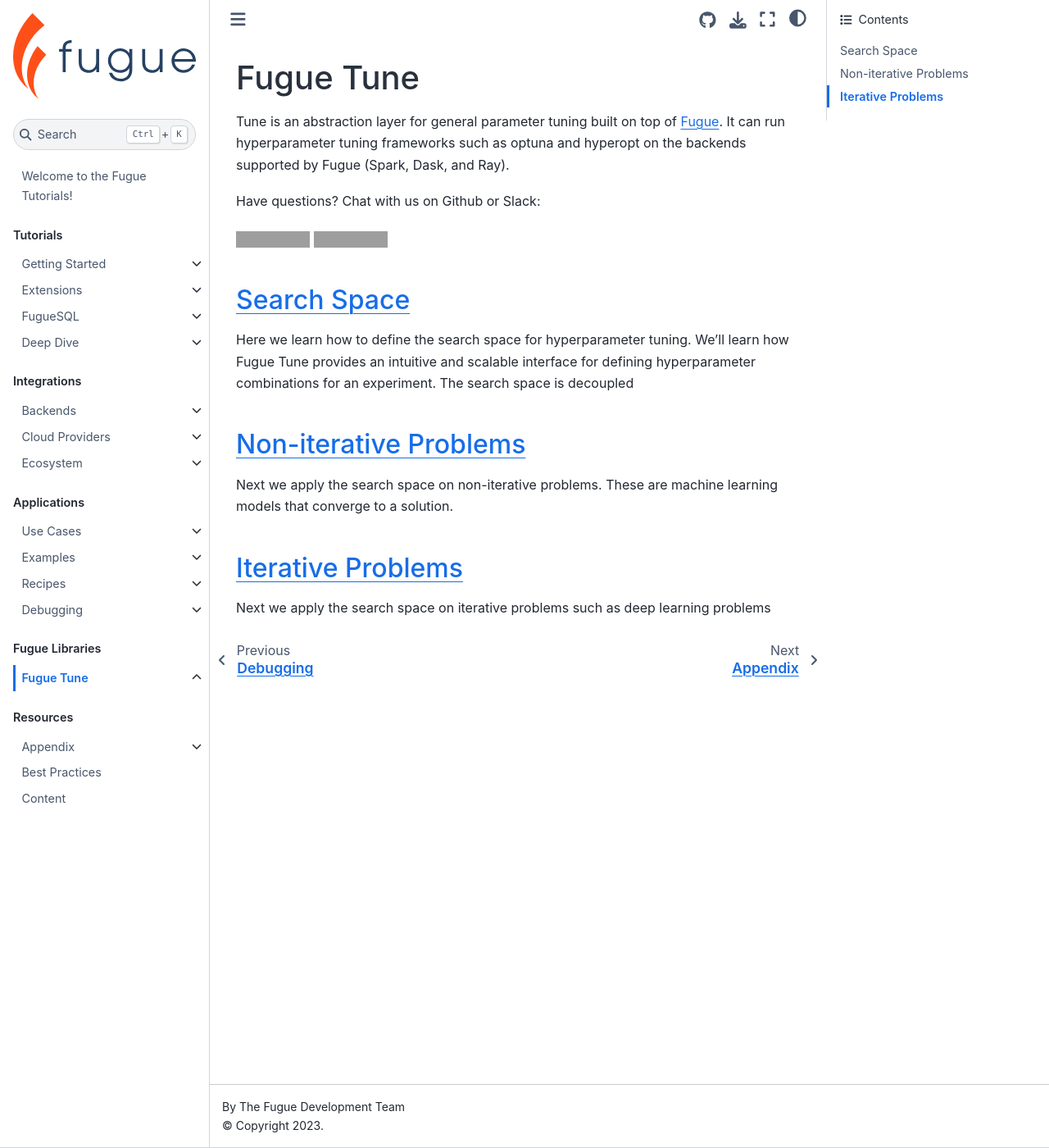
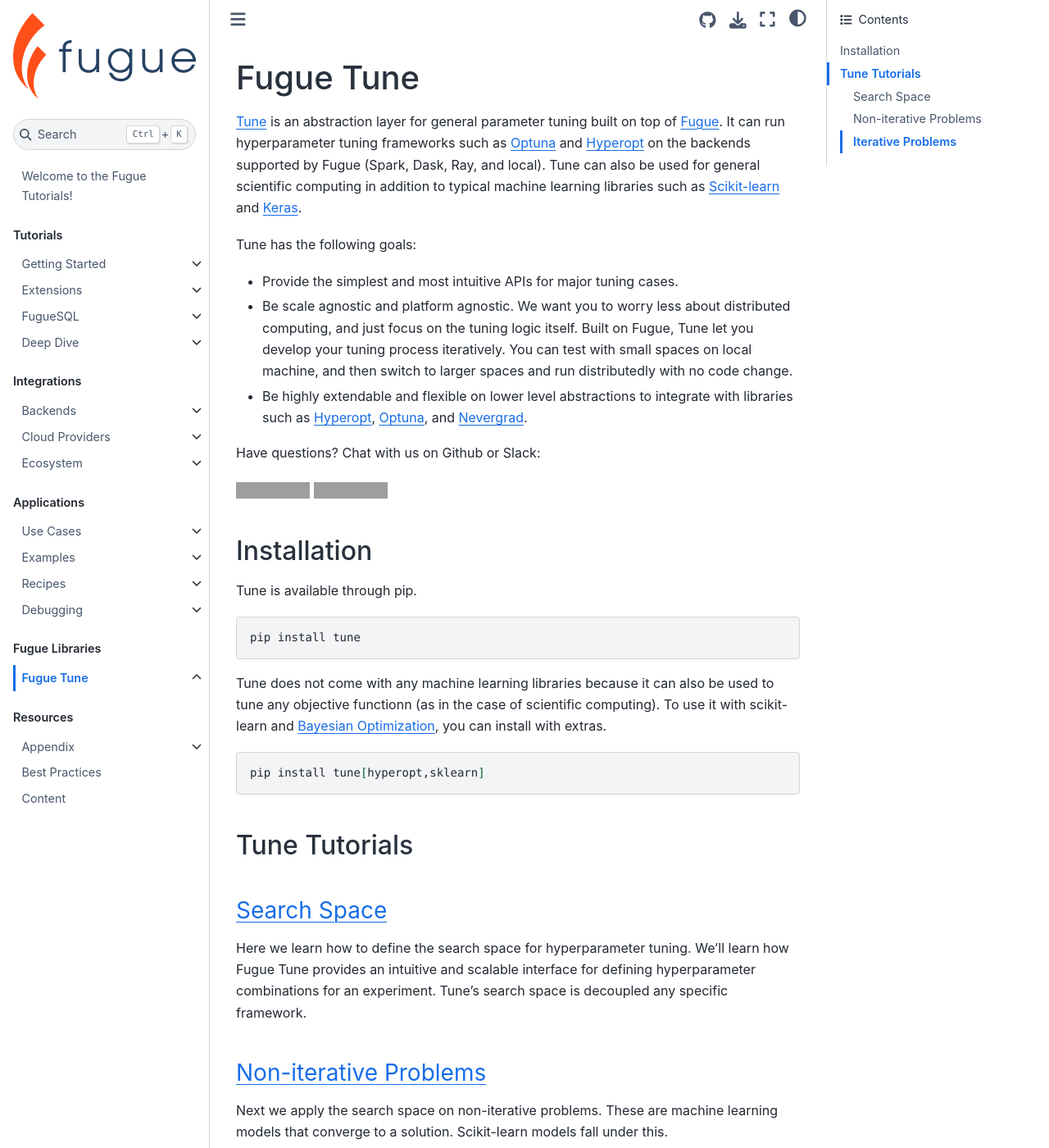
Before and after one commit to fugue-project/tutorials, a Jupyter Book: the page built from tutorials/tune/index.md, in a window 1280 px wide and 1400 px high. Shown: the whole window at 82% size. Built offline with Jupyter Book 1.0.4 settings and Sphinx 7.4.7 and the Sphinx Book theme 1.1.4, drawn with Linux system fonts in a browser that asks for light colours; pages that are not in the unit, such as notebooks, are missing from menus; grey boxes are pictures that could not be loaded.

Commit message:
finished non-iterative

````diff
--- a/tutorials/tune/index.md
+++ b/tutorials/tune/index.md
@@ -1,12 +1,31 @@
 # Fugue Tune
 
-Tune is an abstraction layer for general parameter tuning built on top of [Fugue](https://github.com/fugue-project/fugue). It can run hyperparameter tuning frameworks such as optuna and hyperopt on the backends supported by Fugue (Spark, Dask, and Ray).
+[Tune](https://github.com/fugue-project/tune) is an abstraction layer for general parameter tuning built on top of [Fugue](https://github.com/fugue-project/fugue). It can run hyperparameter tuning frameworks such as [Optuna](https://optuna.org/) and [Hyperopt](http://hyperopt.github.io/hyperopt/) on the backends supported by Fugue (Spark, Dask, Ray, and local). Tune can also be used for general scientific computing in addition to typical machine learning libraries such as [Scikit-learn](https://scikit-learn.org/stable/) and [Keras](https://keras.io/).
+
+Tune has the following goals:
+
+* Provide the simplest and most intuitive APIs for major tuning cases.
+* Be scale agnostic and platform agnostic. We want you to worry less about distributed computing, and just focus on the tuning logic itself. Built on Fugue, Tune let you develop your tuning process iteratively. You can test with small spaces on local machine, and then switch to larger spaces and run distributedly with no code change.
+* Be highly extendable and flexible on lower level abstractions to integrate with libraries such as [Hyperopt](http://hyperopt.github.io/hyperopt/), [Optuna](https://optuna.org/), and [Nevergrad](https://facebookresearch.github.io/nevergrad/).
 
 Have questions? Chat with us on Github or Slack:
 
 [![Homepage](https://img.shields.io/badge/fugue-source--code-red?logo=github)](https://github.com/fugue-project/fugue)
 [![Slack Status](https://img.shields.io/badge/slack-join_chat-white.svg?logo=slack&style=social)](http://slack.fugue.ai)
 
+## Installation
+
+Tune is available through pip.
+
+```bash
+pip install tune
+```
+
+Tune does not come with any machine learning libraries because it can also be used to tune any objective functionn (as in the case of scientific computing). To use it with scikit-learn and [Bayesian Optimization](https://en.wikipedia.org/wiki/Bayesian_optimization), you can install with extras.
+
+```bash
+pip install tune[hyperopt,sklearn]
+```
 
 ```{toctree}
 :hidden:
@@ -16,14 +35,16 @@
 iterative
 ```
 
-## [Search Space](search_space.ipynb)
+## Tune Tutorials
 
-Here we learn how to define the search space for hyperparameter tuning. We'll learn how Fugue Tune provides an intuitive and scalable interface for defining hyperparameter combinations for an experiment. The search space is decoupled
+### [Search Space](search_space.ipynb)
 
-## [Non-iterative Problems](non_iterative.ipynb)
+Here we learn how to define the search space for hyperparameter tuning. We'll learn how Fugue Tune provides an intuitive and scalable interface for defining hyperparameter combinations for an experiment. Tune's search space is decoupled any specific framework.
 
-Next we apply the search space on non-iterative problems. These are machine learning models that converge to a solution.
+### [Non-iterative Problems](non_iterative.ipynb)
 
-## [Iterative Problems](iterative.ipynb)
+Next we apply the search space on non-iterative problems. These are machine learning models that converge to a solution. Scikit-learn models fall under this.
+
+### [Iterative Problems](iterative.ipynb)
 
 Next we apply the search space on iterative problems such as deep learning problems
````
Also changed, not shown: tutorials/resources/best_practices/fugue_spark_benchmark.ipynb, 5 other files.
